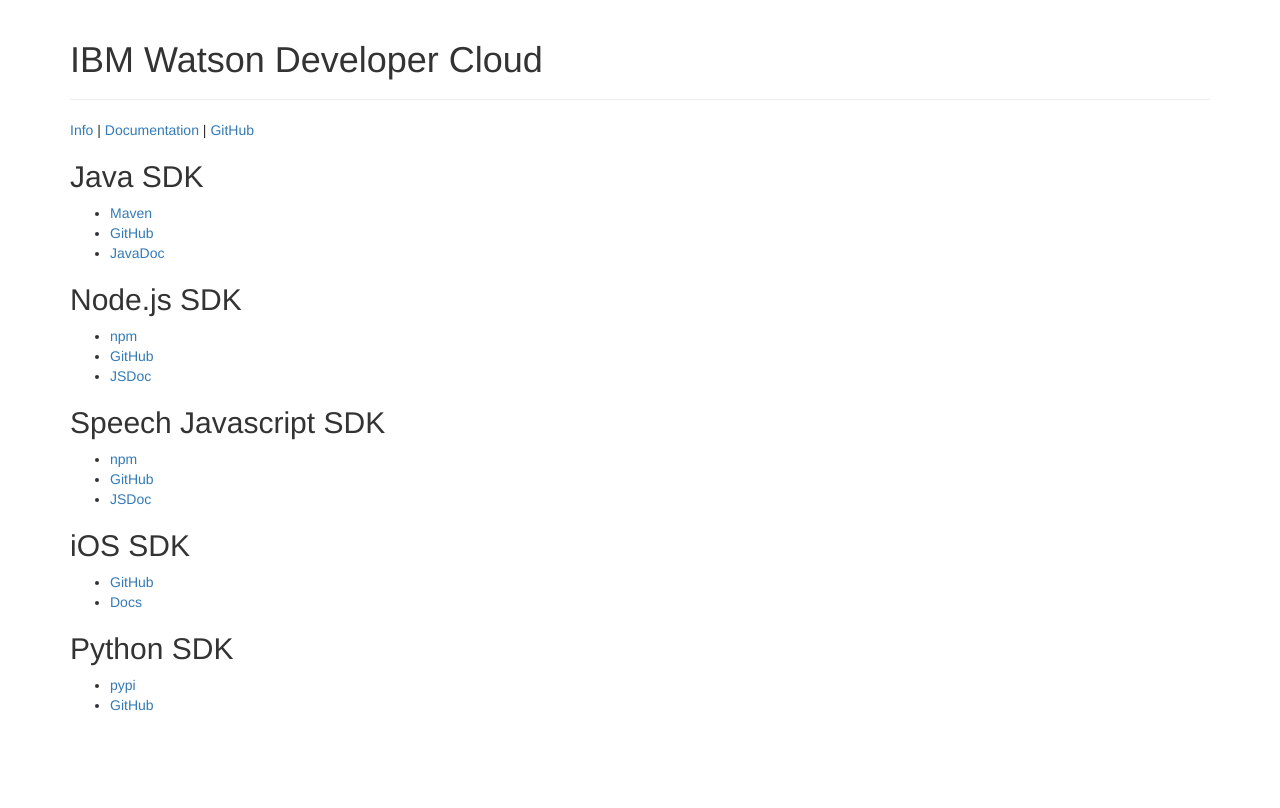
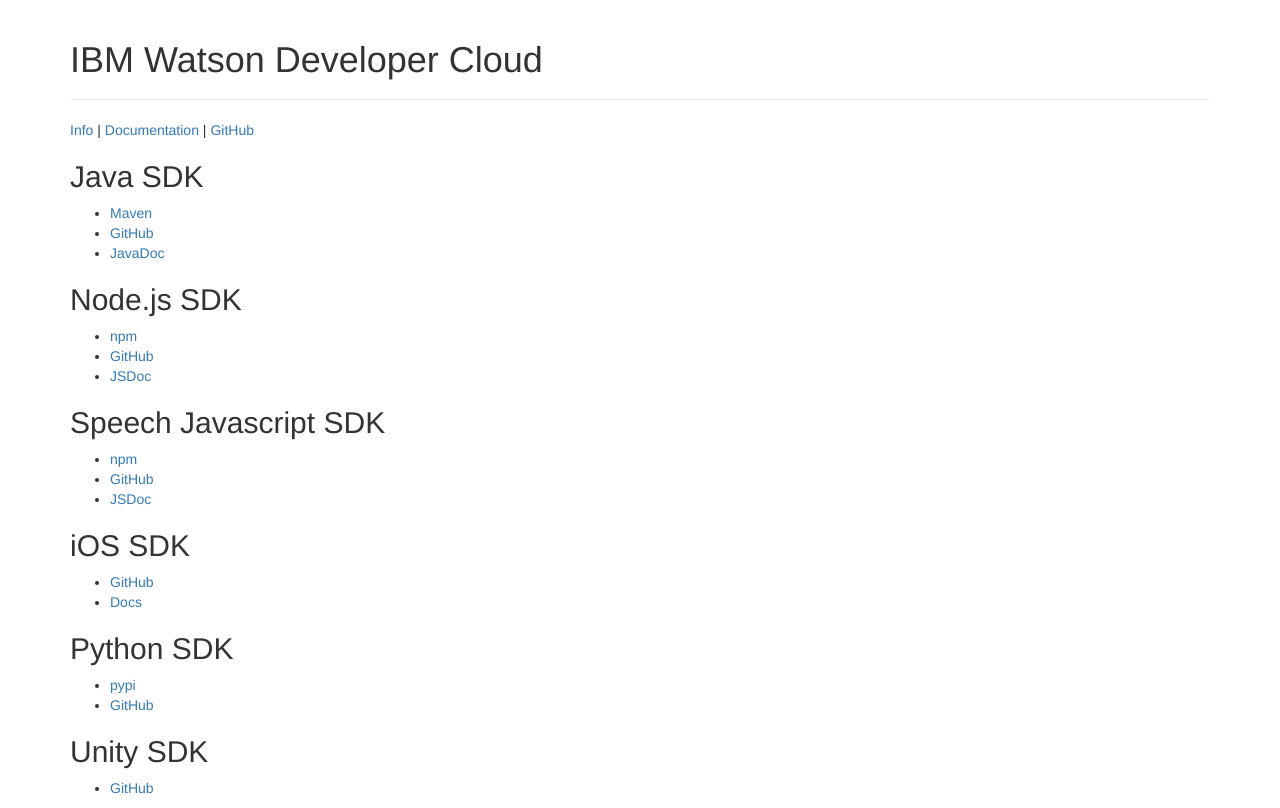
Before and after one commit to watson-developer-cloud/watson-developer-cloud.github.io, a plain HTML site: page index.html in a window 1280 px wide. Drawn offline with nearby package versions, Linux system fonts and the light colour scheme.

Commit message:
Update index.html
Added unity

```diff
--- a/index.html
+++ b/index.html
@@ -50,6 +50,11 @@
         <li><a href="https://pypi.python.org/pypi/watson-developer-cloud">pypi</a></li>
         <li><a href="https://github.com/watson-developer-cloud/python-sdk">GitHub</a></li>
     </ul>
+
+    <h2>Unity SDK</h2>
+    <ul>
+        <li><a href="https://github.com/watson-developer-cloud/unity-sdk">GitHub</a></li>
+    </ul>
 </div>
 
 <script>
```
